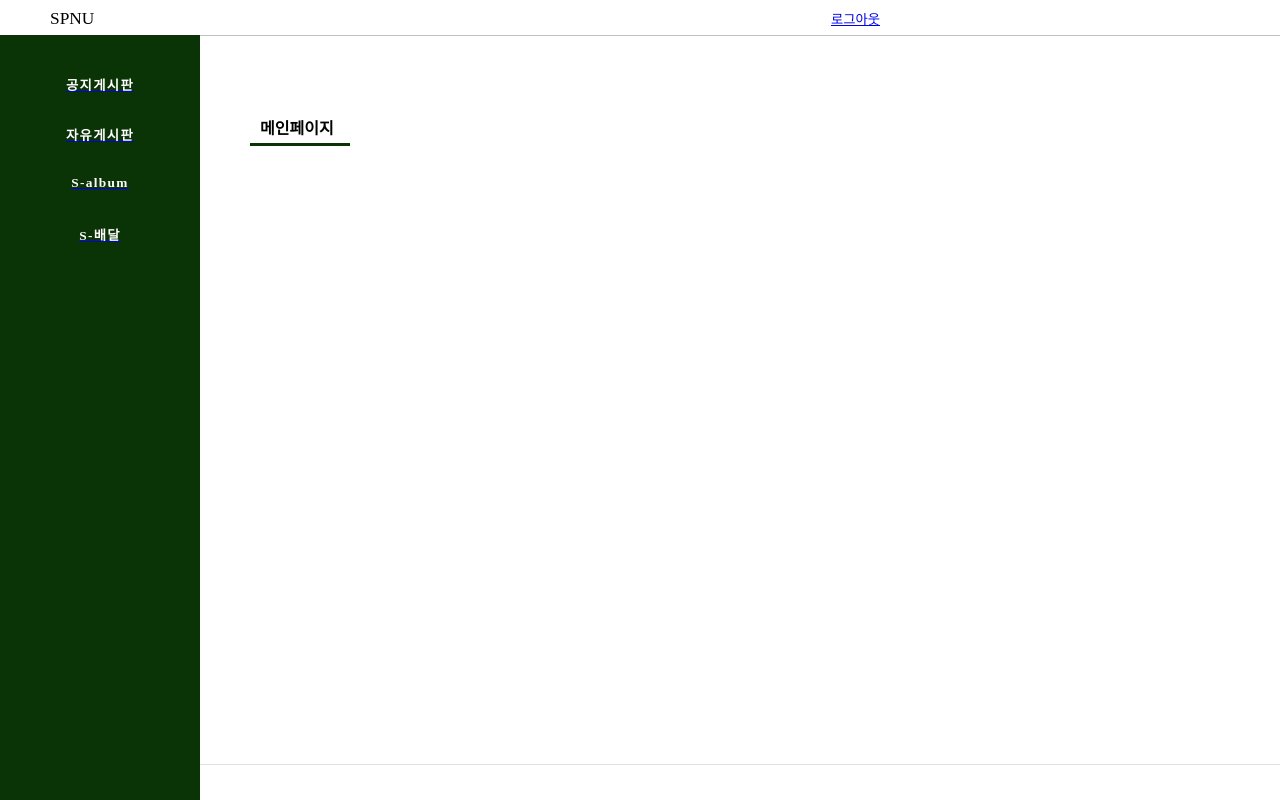
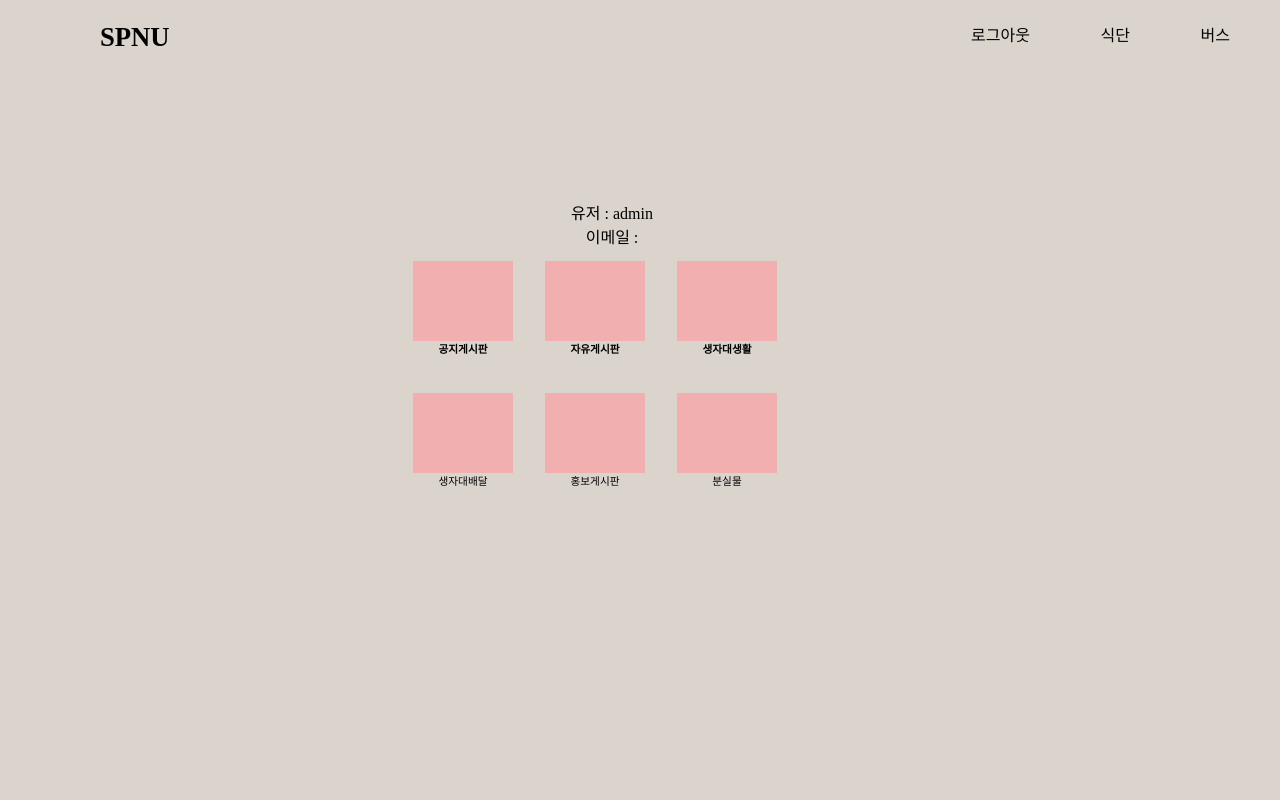
Before and after one commit to Tedhoon/TPNU, a Django app: page / in a window 1280 px wide. Run offline with Django 3.2, Linux system fonts and the light colour scheme; a user stored in the database is signed in; some libraries are stand-ins or nearby versions.

Commit message:
메인 페이지 design

```diff
--- a/board/views.py
+++ b/board/views.py
@@ -39,7 +39,7 @@
         return render(request, 'notice_post.html', context)
 
     def post(self, request, *args, **kwargs):
-        if not request.user.is_staff: # staff 아닌 user는 글 작성 못하게!
+        if not request.user.is_staff: # staff 아닌 user는 글 못씀
             return HttpResponse("땡!")
         form = NoticeForm(request.POST)
         if form.is_valid():
--- /dev/null
+++ b/main/static/css/index.css
@@ -0,0 +1,106 @@
+body {
+    width : 100%;
+    height : 100%;
+    background-color: rgb(219, 212, 205);
+    margin : 0;
+}
+
+/* top */
+.Top {
+    width : 100%;
+    height : 80px;
+    position : fixed;
+}
+.Logo >a {
+    text-decoration : none;
+    color : black;
+}
+.Logo {
+    width : 150px;
+    height : 70%;
+    margin : 0 auto;
+    float : left;
+    font-size: 13pt;
+    text-align: left;
+    margin-left : 100px;
+    font-size : 20pt;
+    font-weight: 700;
+    padding-top : 22px;
+}
+.Bus ,.FoodMenu ,.LogInOut{
+    width : 80px;
+    height : 70%;
+    float : right;
+    text-align: right;
+    padding-top : 22px;
+    font-weight: 550;
+}
+.Bus {
+    margin-right : 50px;
+}
+.FoodMenu {
+    margin-right : 20px;
+}
+.LogInOut {
+    width : 160px;
+    margin-right : 20px;
+}
+.Bus>a ,.FoodMenu>a ,.LogInOut>a {
+    text-decoration : none;
+    color : black;
+}
+
+/* main */
+.Main {
+    position : fixed;
+    margin-top : 80px;
+    height : 520px;
+    width : 100%;
+    padding-left : 100px;
+    padding-right : 100px;
+}
+.Hello {
+    text-align: center;
+    width : 80%;
+    height : 40px;
+    margin-top : 120px;
+}
+.Icon {
+    width : 75%;
+    text-align : center;
+    margin-top : 20px;
+    height : 230px;
+    padding-left : 30px;
+
+}
+.Icons {
+    width : 100px;
+    height : 100px;
+    float : left;
+    margin-right : 30px;
+    margin-bottom : 30px;
+}
+.Icons>a {
+    text-decoration : none;
+    color : black;
+}
+.photo {
+    width : 100%;
+    height : 80%;
+    background-color : rgb(241, 175, 175);
+}
+.iconsName {
+    width : 100%;
+    height : 20%;
+    text-align : center;
+    font-size : 8pt;
+
+}
+
+.aa {
+    border-spacing: 0;
+    border-collapse:collapse;
+    margin:0 auto;
+    padding: 0;
+    text-align: center;
+}
--- a/main/templates/base.html
+++ b/main/templates/base.html
@@ -7,11 +7,10 @@
     <title>SPNU : 부산대 생명자원과학대학 커뮤니티</title>
     {% load staticfiles %}
     <link rel="stylesheet" href="{% static 'css/test1.css' %}">
-
 </head>
 <body>
     <header>
-        <div href = "{% url 'index' %}"><div class="Logo">SPNU</div></a>
+        <a href = "{% url 'index' %}"><div class="Logo">SPNU</div></a>
 
     {% if user.is_authenticated %}
         <div class="UserMail">{{user.email}}</div>
--- a/main/templates/index.html
+++ b/main/templates/index.html
@@ -1,7 +1,92 @@
-{% extends 'base.html' %}
+<!DOCTYPE html>
+<html lang="en">
+<head>
+    {% load staticfiles %}
+    <meta charset="UTF-8">
+    <meta name="viewport" content="width=device-width, initial-scale=1.0">
+    <meta http-equiv="X-UA-Compatible" content="ie=edge">
+    <link rel="stylesheet" href="{% static 'css/index.css' %}">
+    <title>생자대 커뮤니티</title>
+</head>
+<body>
+    <div class="Top">
+        <div class="Logo"><a href="">SPNU</a></div>
+        <div class="Bus"><a href="">버스</a></div>
+        <div class="FoodMenu"><a href="{% url 'menu' %}">식단</a></div>
+        <div class="LogInOut">
+            {% if user.is_authenticated %}
+            <a href="{% url 'logout' %}">로그아웃</a>
 
-{% block contents %}
-<div class="PageName">메인페이지</div>
+            <!-- <a href="#">프로필</a> -->
 
+            {%else%}
+            <a href="{% url 'login' %}">로그인</a>
 
-{% endblock contents %}
+            {%endif%}
+        </div>
+    </div>
+
+    <div class="Main">
+        <div class="Hello">
+            유저 : {{user.username}} <br>
+            이메일 : {{user.email}}
+        </div>
+        <div class="Icon">
+            <table class="aa">
+                <tr>
+                    <th>
+                        <div class="Icons">
+                            <a href="{% url 'notice' %}">
+                                <div class="photo"><img src=""></div>
+                                <div class="iconsName">공지게시판</div>
+                            </a>
+                        </div>
+                    </th>
+                    <th>
+                        <div class="Icons">
+                            <a href="{% url 'free' %}">
+                                <div class="photo"><img src=""></div>
+                                <div class="iconsName">자유게시판</div>
+                            </a>
+                        </div>
+                    </th>
+                    <th>
+                        <div class="Icons">
+                            <a href="{% url 'image' %}">
+                                <div class="photo"><img src=""></div>
+                                <div class="iconsName">생자대생활</div>
+                            </a>
+                        </div>
+                    </th>
+                </tr>
+                <tr>
+                    <td>
+                        <div class="Icons">
+                            <a href="{% url 'delivery' %}">
+                                <div class="photo"><img src=""></div>
+                                <div class="iconsName">생자대배달</div>
+                            </a>
+                        </div>
+                    </td>
+                    <td>
+                        <div class="Icons">
+                            <a href="">
+                                <div class="photo"><img src=""></div>
+                                <div class="iconsName">홍보게시판</div>
+                            </a>
+                        </div>
+                    </td>
+                    <td>
+                        <div class="Icons">
+                            <a href="">
+                                <div class="photo"><img src=""></div>
+                                <div class="iconsName">분실물</div>
+                            </a>
+                        </div>
+                    </td>
+                </tr>
+            </table>
+        </div>
+    </div>
+</body>
+</html>
```
Also changed, not shown: STATIC/css/index.css (added, +106 -0 lines), MEDIA/image/yupdduck_KVOlKn0.png (added), db.sqlite3.
